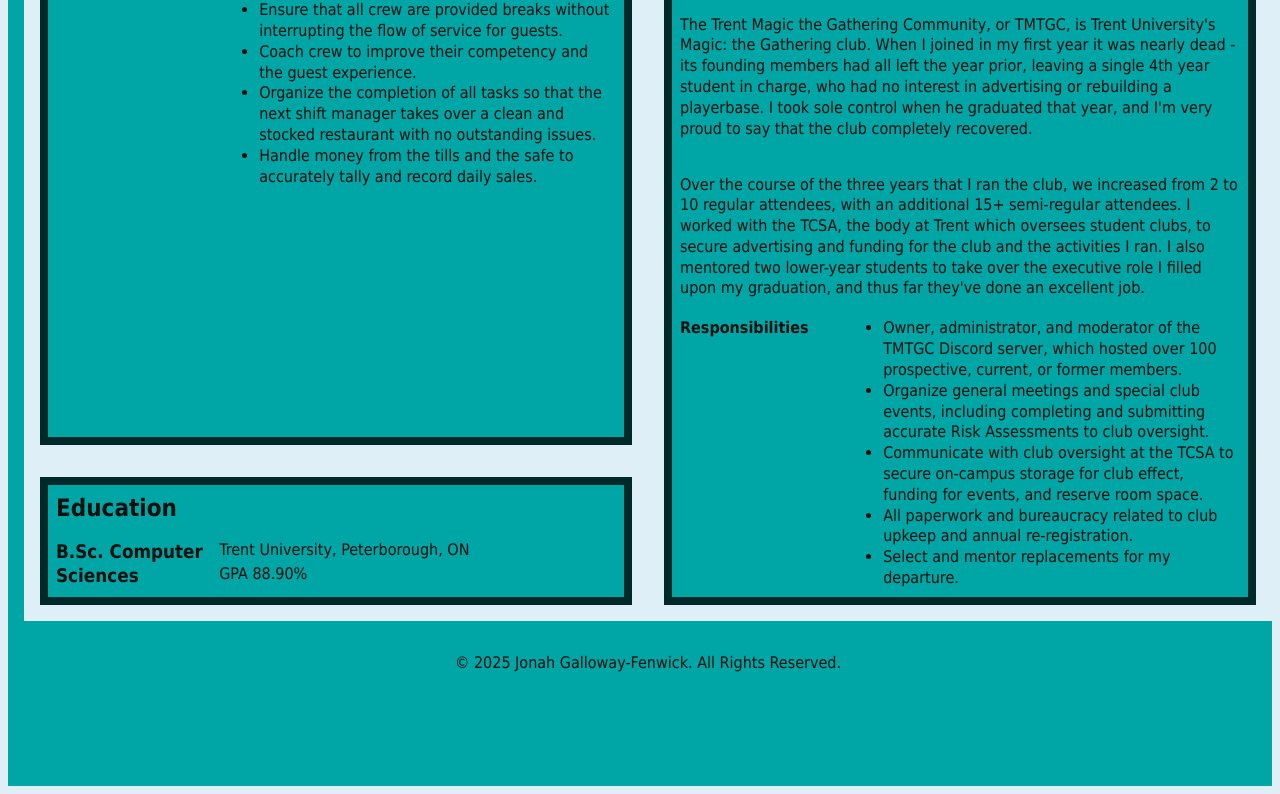
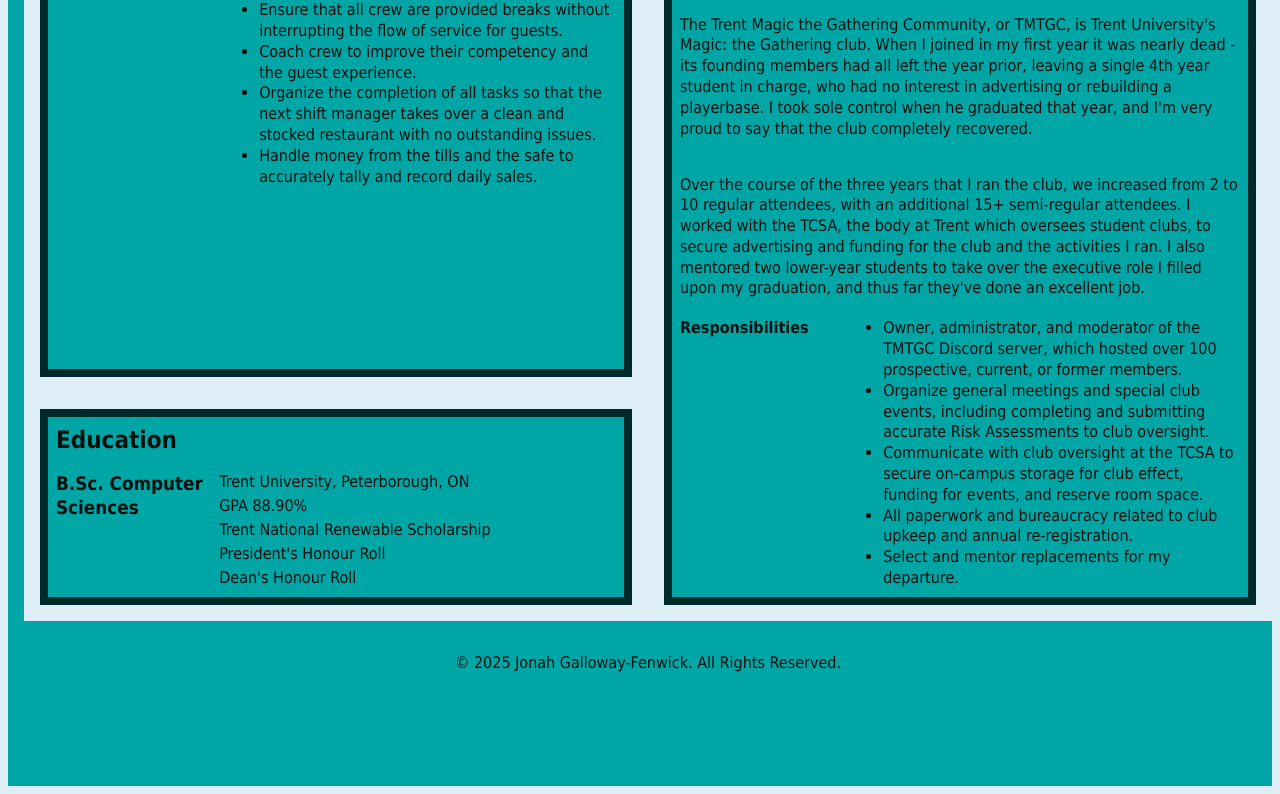
Before and after one commit to SwishyFishy/AboutMeWebsite, a React (Vite) app in the folder MyWebsite/: page /cv in a window 1280 px wide. Shown: the part 926-1720 px from the top of the page. Built offline with nearby package versions, Linux system fonts and the light colour scheme.

Commit message:
Scholarship and honour roll information

```diff
--- a/MyWebsite/src/static_content/CV_School.tsx
+++ b/MyWebsite/src/static_content/CV_School.tsx
@@ -5,6 +5,9 @@
             <h3>B.Sc. Computer Sciences</h3>
             <span>Trent University, Peterborough, ON</span>
             <span>GPA 88.90%</span>
+            <span>Trent National Renewable Scholarship</span>
+            <span>President's Honour Roll</span>
+            <span>Dean's Honour Roll</span>
         </div>
     );
 }
```
